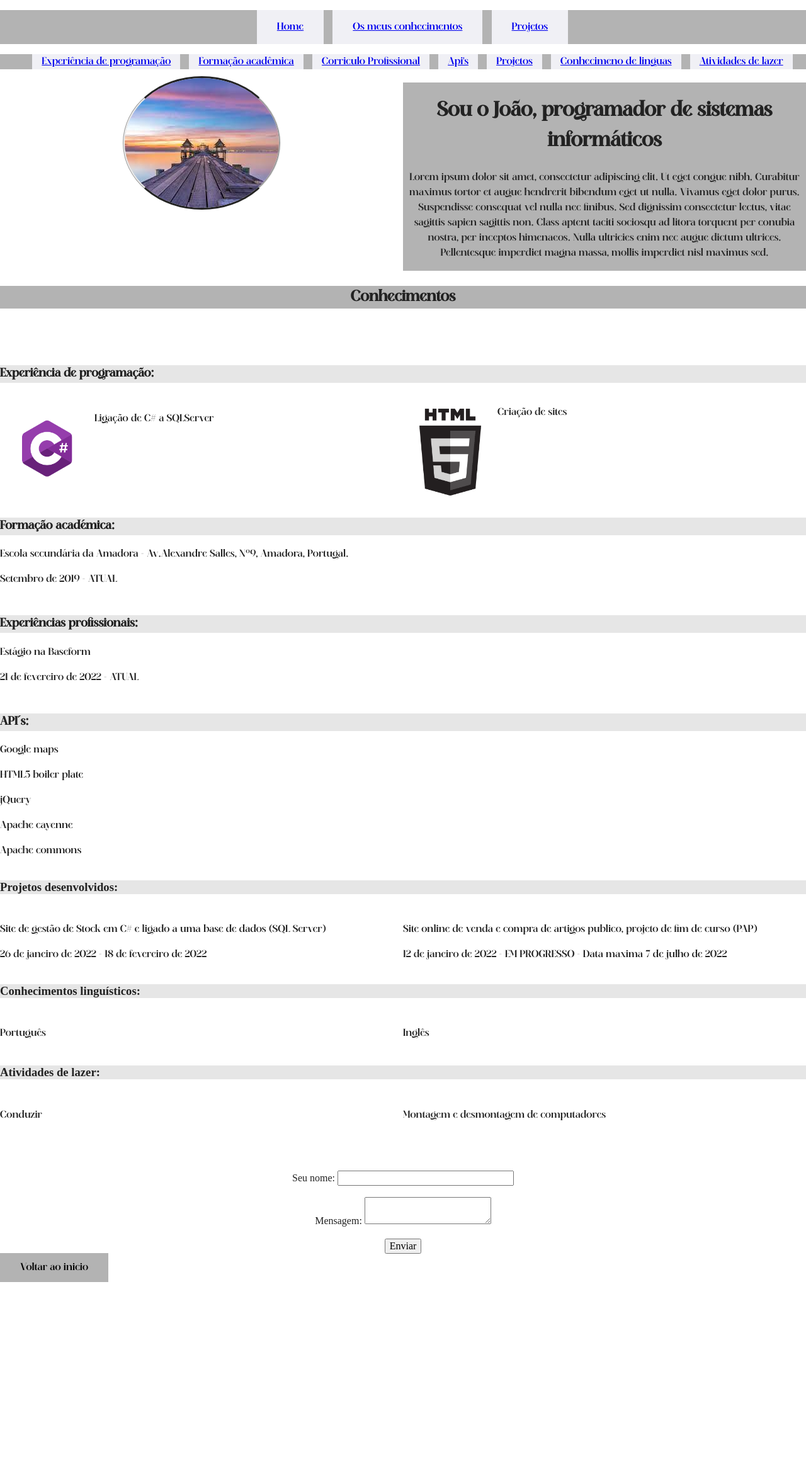
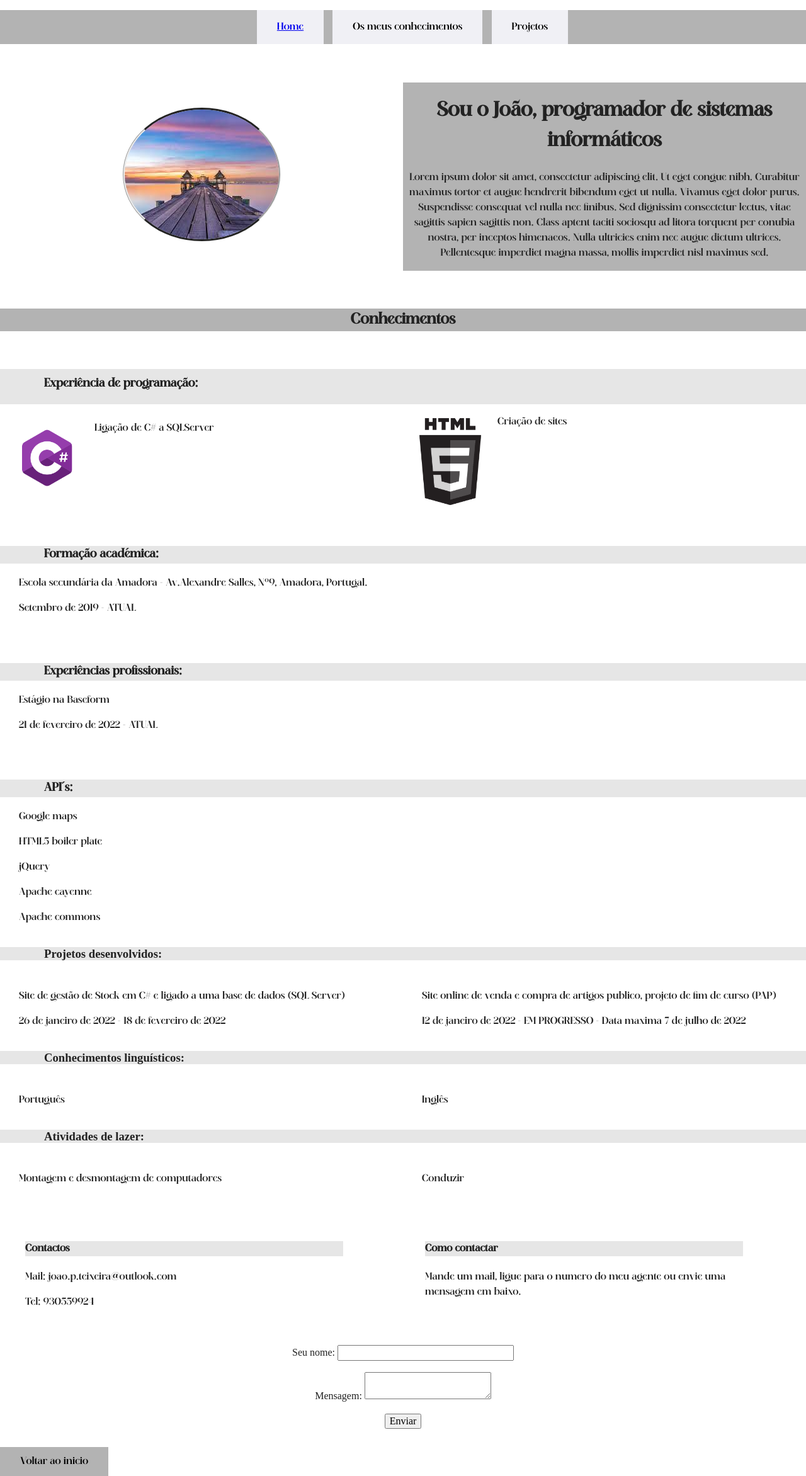
Before and after one commit to bfjoaoteixeira/html5boilerplate, a website built with Parcel: page index.html in a window 1280 px wide. Shown: the whole page at 63% size. Before the commit the page ends 2036 px from the top, so only its background shows below. Built offline with nearby package versions, Linux system fonts and the light colour scheme.

Commit message:
+ animacao de elementos e visibilidade

```diff
--- a/css/app.css
+++ b/css/app.css
@@ -21,6 +21,24 @@
   width:50%;
   display: block;
 }
+
+.typeletter{
+  line-height: 1.5;
+  margin-top: 10px;
+  font-family: principal;
+}
+
+.margins{
+  margin-left: 30px;
+
+}
+
+.subtitulo .margins{
+  margin-left: 70px;
+}
+
+
+
 
 
 .align_right{
@@ -97,13 +115,10 @@ width: 150px;
 }
 
 .espacov{
-  margin-top: 60px;
+  margin-top: 40px;
 }
-.typeletter{
-  line-height: 1.5;
-  margin-top: 10px;
-  font-family: principal;
-}
+
+
 
 .subtitulo{
   background-color:#e6e6e6
--- a/index.html
+++ b/index.html
@@ -29,16 +29,20 @@
   <header class="header" id="top">
     <div class="menu">
       <ul class="cluster">
-        <li class ="button"><a href="#top">Home</a></li>
-        <li class ="button"> <a href="#conhe">Os meus conhecimentos</a></li>
-        <li class ="button"> <a href="#proj">Projetos</a> </li>
+        <li class ="button" id="main"><a HREF="javascript:history.go(http://localhost:8080)">Home</a></li>
+        <li class ="button" id="osconhe">Os meus conhecimentos</a></li>
+        <li class ="button" id="projs">Projetos</li>
       </ul>
-      <div class="menu">
+      <div class="menu" id="mconhe" style="display:none">
         <ul class="cluster">
           <li class ="button"><a href="#expprog">Experiência de programação</a></li>
           <li class ="button"><a href="#form">Formação acadêmica</a></li>
           <li class ="button"><a href="#expprof">Corriculo Profissional</a></li>
           <li class ="button"><a href="#api">Api's</a></li>
+        </ul>
+      </div>
+      <div class="menu" id="mproj" style="display:none">
+        <ul class="cluster">
           <li class ="button"><a href="#proj">Projetos</a></li>
           <li class ="button"><a href="#linguis">Conhecimeno de linguas</a></li>
           <li class ="button"><a href="#lazer">Atividades de lazer</a></li>
@@ -47,12 +51,11 @@
     </div>
   </header>
 
-
-
+<!--   -->
 
   <!------------img e texto------------>
-  <div class="rows">
-    <div class="column ">
+  <div class="rows" style="display:flex">
+    <div class="column" style="padding-top: 50px;">
       <img class="roundimg" src="img/imagem.jpg" alt="minha foto">
     </div>
     <div class="column typeletter fundo" style="text-align: center;" >
@@ -60,8 +63,8 @@
       <p> Lorem ipsum dolor sit amet, consectetur adipiscing elit. Ut eget congue nibh. Curabitur maximus tortor et augue hendrerit bibendum eget ut nulla. Vivamus eget dolor purus. Suspendisse consequat vel nulla nec finibus. Sed dignissim consectetur lectus, vitae sagittis sapien sagittis non. Class aptent taciti sociosqu ad litora torquent per conubia nostra, per inceptos himenaeos. Nulla ultricies enim nec augue dictum ultrices. Pellentesque imperdiet magna massa, mollis imperdiet nisl maximus sed. </p>
     </div>
   </div>
-    <div class="rows">
-      <div class="espacov align_center typeletter fundo">
+    <div class="rows espacov">
+      <div class=" align_center typeletter fundo">
     <h2 id="conhe">Conhecimentos</h2>
     </div>
   </div>
@@ -70,8 +73,8 @@
 
 
 <!------------experiencia de programacao------------>
-  <div class="rows espacov" id="expprog">
-    <h3 class="align_left typeletter subtitulo" >Experiência de programação:</h3>
+  <div class="rows subtitulo espacov" id="expprog">
+    <h3 class="typeletter margins" >Experiência de programação:</h3>
   </div>
   <div class="column typeletter">
     <img class="backgroundimg" src="img/Csharp_Logo.png" alt="C#">
@@ -87,9 +90,13 @@
 
 <!------------formacao academica------------>
     <div class="typeletter rows espacov" id="form">
-     <h3 class=" align_left subtitulo" >Formação académica:</h3>
+      <div class=" subtitulo">
+        <h3 class=" align_left margins" >Formação académica:</h3>
+      </div>
+      <div class="margins">
       <p>Escola secundária da Amadora - Av.Alexandre Salles, Nº9, Amadora, Portugal.</p>
       <p>Setembro de 2019 - ATUAL</p>
+    </div>
     </div>
       <div class="mapouter" data-location="escola secundaria da amadora"></div>
 
@@ -98,10 +105,14 @@
 
 <!------------experiencias profissionais------------>
     <div class="rows typeletter espacov" id="expprof">
-      <h3 class="align_left subtitulo">Experiências profissionais:</h3>
+      <div class="subtitulo">
+      <h3 class="align_left margins">Experiências profissionais:</h3>
+    </div>
+    <div class="margins">
       <p>Estágio na Baseform</p>
       <p>21 de fevereiro de 2022 - ATUAL</p>
       <div class="mapouter" data-location="baseform"></div>
+    </div>
 
 
     </div>
@@ -111,51 +122,75 @@
 
 <!------------API´s------------>
 <div class="rows typeletter espacov" id="api">
-      <h3 class="align_left subtitulo">API´s:</h3>
+    <div class="subtitulo">
+      <h3 class="align_left margins">API´s:</h3>
+    </div>
+    <div class="margins">
       <p>Google maps</p>
       <p>HTML5 boiler plate</p>
       <p>jQuery</p>
       <p>Apache cayenne</p>
       <p>Apache commons</p>
     </div>
+</div>
 
 
 
 
 <!------------Projetos------------>
-<h3 class="align_left subtitulo" id="proj">Projetos desenvolvidos:</h3>
-<div class=" rows" style="display: flex;">
-  <div class="column-ib typeletter">
+<div class="subtitulo">
+  <h3 class="align_left margins" id="proj">Projetos desenvolvidos:</h3>
+</div>
+<div class="rows" style="display: flex;">
+  <div class="column-ib typeletter margins">
     <p> Site de gestão de Stock em C# e ligado a uma base de dados (SQL Server)</p>
     <p> 26 de janeiro de 2022 - 18 de fevereiro de 2022</p><!--
   --></div>
-  <div class="column-ib typeletter ">
+  <div class="column-ib typeletter margins">
    <p>Site online de venda e compra de artigos publico, projeto de fim de curso (PAP)</p>
    <p>12 de janeiro de 2022 - EM PROGRESSO - Data maxima 7 de julho de 2022</p><!--
   --></div>
 </div>
 
 <!--  Conhecimentos linguisticos -->
-<h3 class="align_left subtitulo" id="linguis">Conhecimentos linguísticos:</h3>
-<div class="rows">
-<div class="column typeletter ">
-  <p>Português</p>
+<div class="subtitulo">
+  <h3 class="align_left margins" id="linguis">Conhecimentos linguísticos:</h3>
 </div>
-<div class="column typeletter">
-  <p>Inglês</p>
-</div>
+<div class="rows "style="display: flex;">
+  <div class="column-ib typeletter margins">
+    <p>Português</p>
+  </div><!--
+  --><div class="column-ib typeletter margins">
+    <p>Inglês</p><!--
+  --></div>
 </div>
 
 <!-- Atividades lazer -->
-<h3 class="align_left subtitulo" id="lazer">Atividades de lazer:</h3>
-<div class=" rows">
-    <div class="column-ib typeletter">
+<div class=" subtitulo">
+  <h3 class="align_left margins" id="lazer">Atividades de lazer:</h3>
+</div>
+<div class=" rows"style="display: flex;">
+    <div class="column-ib typeletter margins">
         <p>Montagem e desmontagem de computadores</p>
     </div><!--
-    --><div class="column typeletter">
+    --><div class="column typeletter margins">
         <p>Conduzir</p>
     </div>
 </div>
+
+<!-- contactos -->
+<div class="rows espacov" style="display:flex;">
+  <div class="column-ib typeletter align_left"style="margin-right: 130px;margin-left:40px; " >
+    <h4 class="subtitulo">Contactos</h4>
+    <p> Mail: joao.p.teixeira@outlook.com</p>
+    <p> Tel: 930559924</p>
+  </div>
+  <div class="column-ib typeletter"style="margin-right: 100px;">
+    <h4 class="subtitulo">Como contactar</h4>
+    <p>Mande um mail, ligue para o numero do meu agente ou envie uma mensagem em baixo.</p>
+  </div>
+</div>
+
 <div class="espacov align_center">
 <form action="">
   <label for="nome">Seu nome:</label>
@@ -209,9 +244,51 @@ $(function(){
     lista.push(dds);
     localStorage.setItem('respostas', JSON.stringify(lista));
     console.log(lista)
-    $(".msg_user").html("<p> obg pela mensagem "+ n + "</p>");
+    $(".msg_user").html("<p> Obrigado pela mensagem "+ n + "</p>");
 
   })
+
+
+  let menu = $( "#osconhe" );
+  menu.click(function() {
+
+    if (menu.hasClass("mostra")){
+      $("#mconhe").slideUp(10);
+      menu.removeClass("mostra");
+    }else{
+      menu_proj.removeClass("mostra");
+      $("#mproj").slideUp(10);
+      $("#mconhe").fadeIn(700,function(){
+      menu.addClass("mostra");
+
+      });
+    }
+    });
+
+
+
+  let menu_proj = $("#projs");
+  menu_proj.click(function(){
+
+    if(menu_proj.hasClass("mostra")){
+      $("#mproj").slideUp(10);
+      menu_proj.removeClass("mostra");
+    }else{
+      menu.removeClass("mostra");
+      $("#mconhe").slideUp(10);
+      $("#mproj").fadeIn(700,function(){
+      menu_proj.addClass("mostra");
+
+      })
+    }
+  })
+
+
+
+
+
+
 })
+
  </script>
 </html>
```
Also changed, not shown: admin.html (+4 -2 lines), 1 other file.
